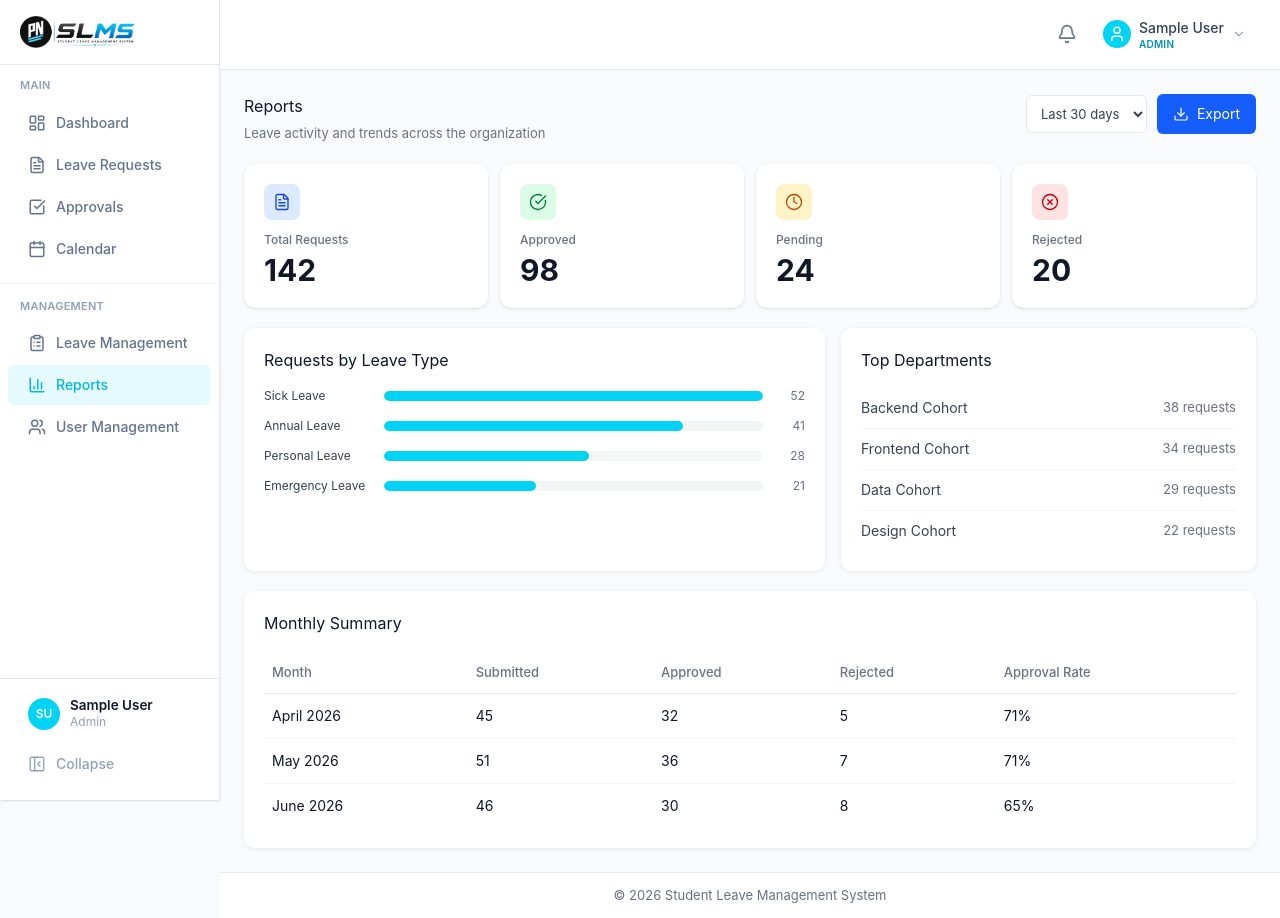
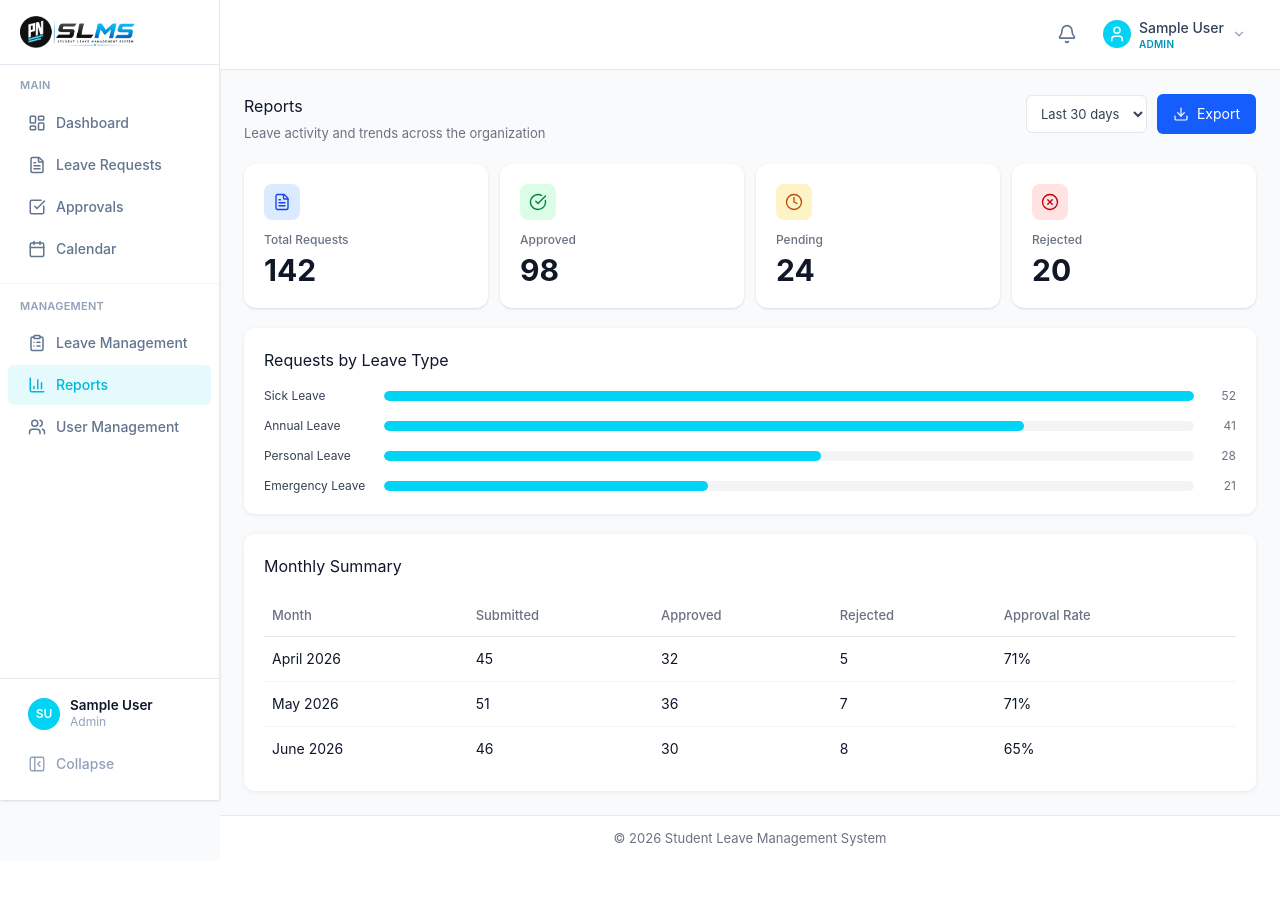
Before and after one commit to G10-SLMS/G10-SLMS-FRONT, a Vue app: page /reports in a window 1280 px wide. After the commit the page ends 861 px from the top, so only its background shows below. Built offline with nearby package versions, Linux system fonts and the light colour scheme; no server answers; sample sign-in values are in the browser's storage.

Commit message:
[STYLE] G10-SLMS-FRONT #64: Remove Top Departments card from Reports

```diff
--- a/src/views/ReportsView.vue
+++ b/src/views/ReportsView.vue
@@ -25,7 +25,7 @@
       <StatCard :icon="XCircle" label="Rejected" :value="summary.rejected" color="red" />
     </div>
 
-    <div class="mb-5 grid grid-cols-1 gap-4 md:grid-cols-[1.4fr_1fr]">
+    <div class="mb-5">
       <div class="rounded-[10px] bg-white p-5 shadow-[0_1px_4px_rgba(0,0,0,0.08)]">
         <div class="mb-4 flex items-center justify-between">
           <h2 class="m-0 text-base">Requests by Leave Type</h2>
@@ -39,22 +39,6 @@
             :width-percent="barWidth(row.count)"
           />
         </div>
-      </div>
-
-      <div class="rounded-[10px] bg-white p-5 shadow-[0_1px_4px_rgba(0,0,0,0.08)]">
-        <div class="mb-4 flex items-center justify-between">
-          <h2 class="m-0 text-base">Top Departments</h2>
-        </div>
-        <ul class="m-0 list-none p-0">
-          <li
-            v-for="d in byDepartment"
-            :key="d.name"
-            class="flex justify-between border-b border-gray-100 py-2.5 text-sm text-gray-700 last:border-none"
-          >
-            <span>{{ d.name }}</span>
-            <span class="text-[13px] text-gray-500">{{ d.count }} requests</span>
-          </li>
-        </ul>
       </div>
     </div>
 
@@ -111,13 +95,6 @@ const byType = ref([
   { name: 'Emergency Leave', count: 21 },
 ])
 
-const byDepartment = ref([
-  { name: 'Backend Cohort', count: 38 },
-  { name: 'Frontend Cohort', count: 34 },
-  { name: 'Data Cohort', count: 29 },
-  { name: 'Design Cohort', count: 22 },
-])
-
 const monthly = ref([
   { month: 'April 2026', submitted: 45, approved: 32, rejected: 5 },
   { month: 'May 2026', submitted: 51, approved: 36, rejected: 7 },
```
